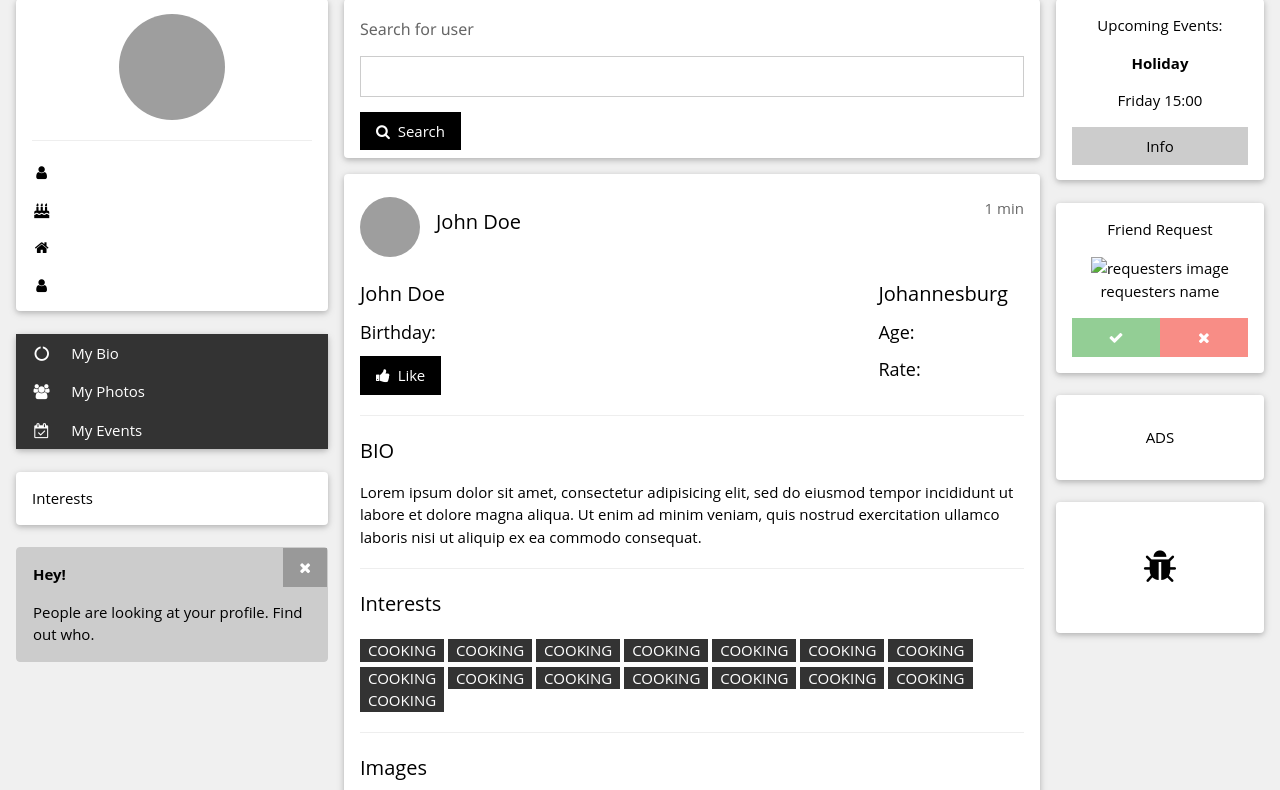
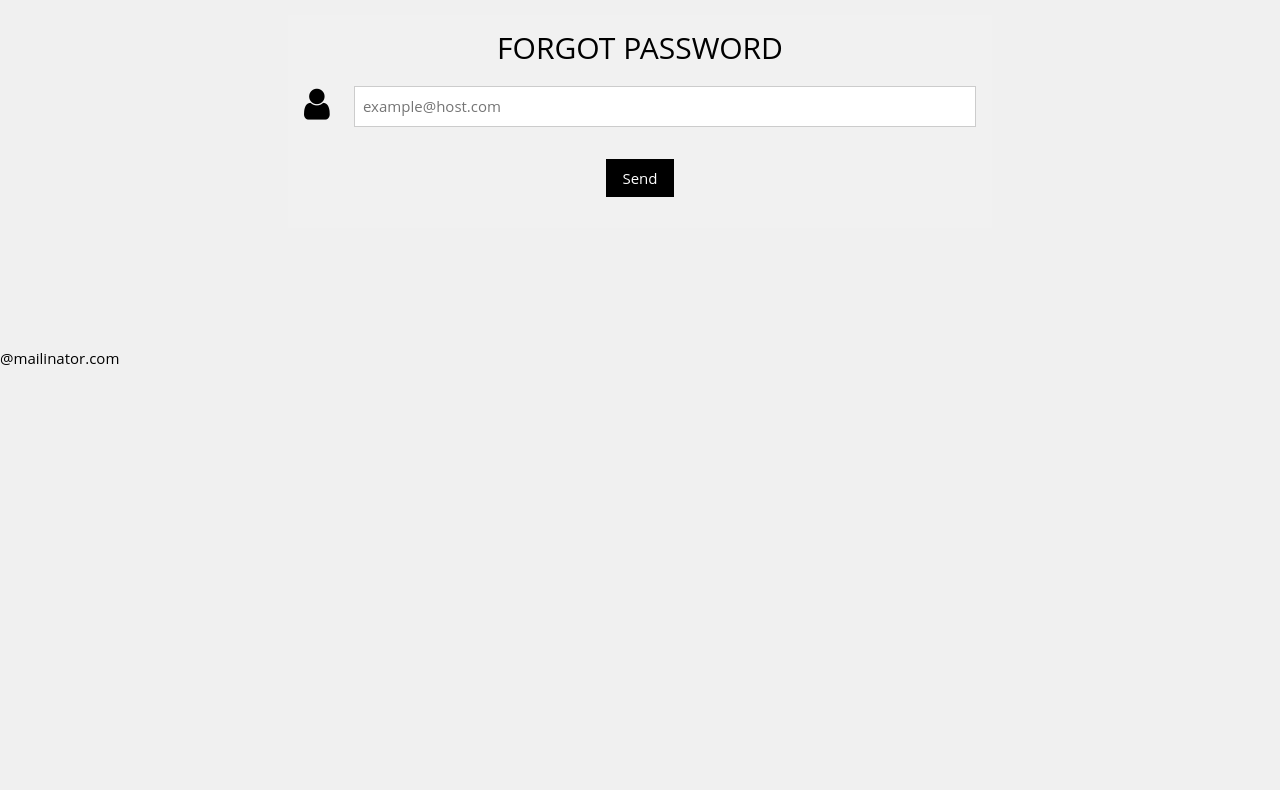
Before and after one commit to MarcelleBond/Matcher, a PHP site: page /camagru/test.html in a window 1280 px wide. Shown: the part 81-871 px from the top of the page. After the commit the page ends 446 px from the top, so only its background shows below. Run offline with PHP 8.4, Linux system fonts and the light colour scheme; grey boxes are pictures that could not be loaded.

Commit message:
good work

```diff
--- a/classes/validate.class.php
+++ b/classes/validate.class.php
@@ -55,6 +55,11 @@
 								$this->addError("{$value} is a invalid email");
 							}
 							break;
+							case 'ascii' :
+							if (!preg_match('/^(?=.*\d)(?=.*[A-Za-z])[0-9A-Za-z!@#$%*]{8,12}$/', $value)){
+								$this->addError("Password must contain Uppercase, Lowercase and number");
+							}
+							break;
 						}
 					}
 				}
--- a/js/UI.js
+++ b/js/UI.js
@@ -64,7 +64,7 @@ $(document).ready(function () {
 				if (Ajax('user_status.php', 'POST', "action=p.p", false) == 0) {
 					$('#middle_column').load("includes/UI/loggedin.php #preference", function () {
 						$('#error_spot').html('<p>Please upload an image before you can continue</p>');
-						window.location.href = "#update";
+						window.location.href = "#profile";
 						managescript('profile.js', 'add')
 					})
 				} else {
@@ -82,7 +82,6 @@ $(document).ready(function () {
 			function (data) {
 				if (data != 1 && (last_page() != 'login' && last_page() != 'register' && last_page() != 'forgotpassword'))
 				{
-					// alert('fuck Im logged out');
 					location.reload();
 				}
 			}
--- a/js/display_profile.js
+++ b/js/display_profile.js
@@ -13,7 +13,7 @@ $('#display_dob').append(profile.DOB);
 $('#display_loca').append(profile.location);
 $('#bio_text').html(profile.bio);
 for (var i = 0; i < images.length; i++)
-	$('#display_images').append('<div class="w3-half"><img src="' + images[i]['img_name'] + '" style="width:100%" class="w3-margin-bottom"></div>');
+	$('#display_images').append('<div class="w3-half"><img src="' + images[i]['img_name'] + '" style="max-width:100%" class="w3-margin-bottom"></div>');
 for (const key in profile.interest) {
 	if (profile.interest.hasOwnProperty(key)) {
 		const element = profile.interest[key];
--- a/js/home.js
+++ b/js/home.js
@@ -11,8 +11,8 @@ function profiles() {
 }
 
 
+
 function build_profile(name) {
-
 	Ajax('notifications.php', 'POST', 'addnotes=viewed you page&name=' + name.innerHTML, true);
 	$('#middle_content').fadeOut('slow', function () {
 		$('#middle_content').load("includes/UI/loggedin.php #person_profile", function () {
@@ -28,7 +28,6 @@ function build_profile(name) {
 			$('#persons_location').html(data.location);
 			$('#persons_age').html('Age: ' + Age(data.DOB));
 			$('#persons_fame').html('Fame: ' + data.fame + " pts");
-			$('#persons_birthday').html('Birthday: ' + data.DOB);
 			$('#persons_bio').html(data.bio);
 			for (const key in data.interest) {
 				if (data.interest.hasOwnProperty(key)) {
@@ -43,5 +42,4 @@ function build_profile(name) {
 		});
 	}).fadeIn('slow');
 
-
 }
--- a/js/navbar.js
+++ b/js/navbar.js
@@ -34,9 +34,9 @@ $('#logout_link').click(function () {
 	}
 });
 
-$('#views_and_likes').click(function(){
+$('#stats').click(function(){
 	managescript(last_page() + ".js", 'remove');
-	managescript('views.js');
+	managescript('stats.js');
 })
 
 $('#Notifications_icon').hover(function () {
--- a/js/register.js
+++ b/js/register.js
@@ -52,6 +52,7 @@ function getLocation() {
 function showPosition(position) {
     url = "https://maps.googleapis.com/maps/api/geocode/json?latlng=" + position.coords.latitude + "," + position.coords.longitude + "&key=AIzaSyA47t1t0JjL53u3KznXoMF_6oeVVjWTYaM";
     $.post(url, function (response) {
+        console.log(response)
         console.log("G API START");
         console.log(response.results[4]["geometry"]["location"]["lat"] + " , " + response.results[4]["geometry"]["location"]["lng"]);
         console.log("G API END");
--- a/login.php
+++ b/login.php
@@ -15,11 +15,11 @@ if (input::exists('request')) {
         'passwd' => array('required' => true),
     ));
     if ($validation->passed()) {
-        $user = new user(escape(input::get('username')));
+        $user = new user(escape(trim(input::get('username'))));
         if($user->data() != NULL)
         {
             if ($user->data()->active === '1') {
-                $login = $user->login(escape(input::get('username')), escape(input::get('passwd')));
+                $login = $user->login(escape(trim(input::get('username'))), escape(input::get('passwd')));
                 if ($login) {
                     echo 1;
                 } else {
--- a/test.html
+++ b/test.html
@@ -45,218 +45,49 @@
     <!-- Main content -->
     <div id='content'>
         <!-- Page Container -->
-        <div id='main_content' class="w3-container w3-content" style="max-width:1400px;margin-top:80px; margin-bottom: 80px">
+        <!-- <div id='main_content' class="w3-container w3-content" style="max-width:1400px;margin-top:80px; margin-bottom: 80px"> -->
             <!-- The Grid -->
-            <div class="w3-row">
+            <!-- <div class="w3-row"> -->
                 <!-- Left Column -->
-                <div id="left_column" class="w3-col m3">
-                    <!-- Profile -->
-                    <div class="w3-card w3-round w3-white">
-                        <div class="w3-container">
-                            <h4 id="display_username" class="w3-center"></h4>
-                            <p class="w3-center"><img id="propic" src="images/site_images/p_placeholder.jpeg" class="w3-circle"
-                                    style="height:106px;width:106px" alt="Avatar"></p>
-                            <hr>
-                            <p id="display_name"><i class="fa fa-user fa-fw w3-margin-right w3-text-theme"></i></p>
-                            <p id="display_dob"><i class="fa fa-birthday-cake fa-fw w3-margin-right w3-text-theme"></i></p>
-                            <p id="display_loca"><i class="fa fa-home fa-fw w3-margin-right w3-text-theme"></i></p>
-                            <p id="display_gender"><i class="fa fa-user fa-fw w3-margin-right w3-text-theme"></i></p>
-                        </div>
-                    </div>
-                    <br>
-
-                    <!-- Accordion -->
-                    <div class="w3-card w3-round">
-                        <div class="w3-white">
-                            <button onclick="myFunction('Demo1')" class="w3-button w3-block w3-theme-l1 w3-left-align"><i
-                                    class="fa fa-circle-o-notch fa-fw w3-margin-right"></i>
-                                My Bio</button>
-                            <div id="Demo1" class="w3-hide w3-container">
-                                <p id="bio_text">Some text..</p>
-                            </div>
-                            <button onclick="myFunction('Demo3')" class="w3-button w3-block w3-theme-l1 w3-left-align"><i
-                                    class="fa fa-users fa-fw w3-margin-right"></i>
-                                My Photos</button>
-                            <div id="Demo3" class="w3-hide w3-container">
-                                <div id="display_images" class="w3-row-padding">
-                                    <br>
-                                </div>
-                            </div>
-                            <button onclick="myFunction('Demo2')" class="w3-button w3-block w3-theme-l1 w3-left-align"><i
-                                    class="fa fa-calendar-check-o fa-fw w3-margin-right"></i>
-                                My Events</button>
-                            <div id="Demo2" class="w3-hide w3-container">
-                                <p>Some other text..</p>
-                            </div>
-                        </div>
-                    </div>
-                    <br>
-
-                    <!-- Interests -->
-                    <div class="w3-card w3-round w3-white w3-hide-small">
-                        <div class="w3-container">
-                            <p>Interests</p>
-                            <p id="display_interest">
-                            </p>
-                        </div>
-                    </div>
-                    <br>
-
-                    <!-- Alert Box -->
-                    <div class="w3-container w3-display-container w3-round w3-theme-l4 w3-border w3-theme-border w3-margin-bottom w3-hide-small">
-                        <span onclick="this.parentElement.style.display='none'" class="w3-button w3-theme-l3 w3-display-topright">
-                            <i class="fa fa-remove"></i>
-                        </span>
-                        <p><strong>Hey!</strong></p>
-                        <p>People are looking at your profile. Find out who.</p>
-                    </div>
-
-                    <!-- End Left Column -->
-                </div>
 
                 <!-- Middle Column -->
-                <div id="middle_column" class="w3-col m7">
-                    <div id="search_bar" class="w3-row-padding w3-margin-bottom">
-                        <div class="w3-col m12">
-                            <div class="w3-card w3-round w3-white">
-                                <div class="w3-container w3-padding">
-                                    <h6 class="w3-opacity">Search for user</h6>
-                                    <p contenteditable="true" class="w3-border w3-padding"></p>
-                                    <button type="button" class="w3-button w3-theme"><i class="fa fa-search"></i>
-                                         Search</button>
-                                </div>
-                            </div>
-                        </div>
-                    </div>
-                    <div id="middle_content">
-                        <div id="person_profile" class="w3-container w3-card w3-white w3-round w3-margin">
-                            <br>
-                            <img id="persons_dp" src="https://i.ytimg.com/vi/ktlQrO2Sifg/maxresdefault.jpg" alt="Avatar"
-                                class="w3-left w3-circle w3-margin-right" style="width:60px; height:60px">
-                            <span class="w3-right w3-opacity">1 min</span>
-                            <h4 id="persons_username">John Doe</h4><br>
-                            <div class="w3-container w3-right ">
-                                <h4 id="persons_location">Johannesburg</h4>
-                                <h5 id="persons_age">Age: </h5>
-                                <h5 id="persons_fame">Rate: </h5>
+                <!-- <div id="middle_column" class="w3-col m7"> -->
+                    <div id="forgot_password" class="w3-container w3-content" style="max-width:60%;margin-top:80px; margin-bottom: 80px">
+                        <form class="w3-container w3-card-40  w3-light-grey w3-text-black w3-margin">
+                            <h2 class="w3-center">FORGOT PASSWORD</h2>
 
-                            </div>
-                            <h4 id="persons_names">John Doe</h4>
-                            <h5 id="persons_birthday">Birthday: </h5>
-                            <button type="button" class="w3-button w3-theme-d1 "><i class="fa fa-thumbs-up"></i>
-                                 Like</button>
-
-                            <hr class="w3-clear">
-                            <h4>BIO</h4>
-                            <p id="persons_bio">Lorem ipsum dolor sit amet, consectetur adipisicing elit, sed do
-                                eiusmod tempor incididunt ut
-                                labore et dolore magna aliqua. Ut enim ad minim veniam, quis nostrud exercitation
-                                ullamco
-                                laboris nisi ut aliquip ex ea commodo consequat.</p>
-                            <hr class="w3-clear">
-                            <h4>Interests</h4>
-                            <p id='persons_interests'>
-                                <span class="w3-tag w3-medium w3-theme-l1 w3-margin-right-16" style="margin-top: 5px;">COOKING</span>
-                                <span class="w3-tag w3-medium w3-theme-l1 w3-margin-right-16" style="margin-top: 5px;">COOKING</span>
-                                <span class="w3-tag w3-medium w3-theme-l1 w3-margin-right-16" style="margin-top: 5px;">COOKING</span>
-                                <span class="w3-tag w3-medium w3-theme-l1 w3-margin-right-16" style="margin-top: 5px;">COOKING</span>
-                                <span class="w3-tag w3-medium w3-theme-l1 w3-margin-right-16" style="margin-top: 5px;">COOKING</span>
-                                <span class="w3-tag w3-medium w3-theme-l1 w3-margin-right-16" style="margin-top: 5px;">COOKING</span>
-                                <span class="w3-tag w3-medium w3-theme-l1 w3-margin-right-16" style="margin-top: 5px;">COOKING</span>
-                                <span class="w3-tag w3-medium w3-theme-l1 w3-margin-right-16" style="margin-top: 5px;">COOKING</span>
-                                <span class="w3-tag w3-medium w3-theme-l1 w3-margin-right-16" style="margin-top: 5px;">COOKING</span>
-                                <span class="w3-tag w3-medium w3-theme-l1 w3-margin-right-16" style="margin-top: 5px;">COOKING</span>
-                                <span class="w3-tag w3-medium w3-theme-l1 w3-margin-right-16" style="margin-top: 5px;">COOKING</span>
-                                <span class="w3-tag w3-medium w3-theme-l1 w3-margin-right-16" style="margin-top: 5px;">COOKING</span>
-                                <span class="w3-tag w3-medium w3-theme-l1 w3-margin-right-16" style="margin-top: 5px;">COOKING</span>
-                                <span class="w3-tag w3-medium w3-theme-l1 w3-margin-right-16" style="margin-top: 5px;">COOKING</span>
-                                <span class="w3-tag w3-medium w3-theme-l1 w3-margin-right-16" >COOKING</span>
-                            </p>
-                            <hr class="w3-clear">
-                            <h4>Images</h4>
-                            <div id="persons_pics" class="w3-row-padding" style="margin:0 -16px">
-                                <div class="w3-half">
-                                    <img src="https://i.ytimg.com/vi/xW_1kif7Nok/maxresdefault.jpg" style="width:100%"
-                                        alt="Northern Lights" class="w3-margin-bottom">
-                                </div>
-                                <div class="w3-half">
-                                    <img src="http://www.returnofkings.com/wp-content/uploads/2016/04/5.jpg" style="width:100%"
-                                        alt="Nature" class="w3-margin-bottom">
-                                </div>
-                                <div class="w3-half">
-                                    <img src="https://encrypted-tbn0.gstatic.com/images?q=tbn:ANd9GcQkdWyb5lZgfCVqoa-AGJEfnmum4gcsHIaDBgiM9YLxIPPzIRClRA"
-                                        style="width:100%" alt="Northern Lights" class="w3-margin-bottom">
-                                </div>
-                                <div class="w3-half">
-                                    <img src="https://i.ytimg.com/vi/fa-SH7tEfxA/maxresdefault.jpg" style="width:100%"
-                                        alt="Nature" class="w3-margin-bottom">
-                                </div>
-                                <div class="w3-half">
-                                    <img src="https://i1.sndcdn.com/artworks-000221406688-vpu1dc-t500x500.jpg" style="width:100%"
-                                        alt="Nature" class="w3-margin-bottom">
+                            <div class="w3-row w3-section">
+                                <div class="w3-col" style="width:50px"><i class="w3-xxlarge fa fa-user"></i></div>
+                                <div class="w3-rest">
+                                    <input class="w3-input w3-border" name="email" type="email" placeholder="example@host.com"
+                                        required>
                                 </div>
                             </div>
 
-                        </div>
+                            <p class="w3-center">
+                                <button id="SendButton" class="w3-button w3-section w3-black w3-ripple"> Send </button>
+                            </p>
+                        </form>
                     </div>
-                </div>
+                <!-- </div> -->
 
-                <!-- Right Column -->
-                <div id="right_column" class="w3-col m2">
-                    <div class="w3-card w3-round w3-white w3-center">
-                        <div class="w3-container">
-                            <p>Upcoming Events:</p>
-                            <p><strong>Holiday</strong></p>
-                            <p>Friday 15:00</p>
-                            <p><button class="w3-button w3-block w3-theme-l4">Info</button></p>
-                            <!-- <input type="range" min="1" max="100" value="50" class="slider" id="myRange" style="width: 100%"> -->
-                        </div>
-                    </div>
-                    <br>
 
-                    <div class="w3-card w3-round w3-white w3-center">
-                        <div class="w3-container">
-                            <p>Friend Request</p>
-                            <img id="requsters_img" src="" alt="requesters image" style="width:50%"><br>
-                            <span id="requsters_id">requesters name</span>
-                            <div class="w3-row w3-opacity">
-                                <div class="w3-half">
-                                    <button class="w3-button w3-block w3-green w3-section" title="Accept"><i class="fa fa-check"></i></button>
-                                </div>
-                                <div class="w3-half">
-                                    <button class="w3-button w3-block w3-red w3-section" title="Decline"><i class="fa fa-remove"></i></button>
-                                </div>
-                            </div>
-                        </div>
-                    </div>
-                    <br>
 
-                    <div class=" w3-card w3-round w3-white w3-padding-16 w3-center">
-                        <p>ADS</p>
-                    </div>
-                    <br>
+                <!-- End Page Container -->
+            <!-- </div> -->
 
-                    <div class="w3-card w3-round w3-white w3-padding-32 w3-center">
-                        <p><i class="fa fa-bug w3-xxlarge"></i></p>
-                    </div>
+        <!-- </div> -->
 
-                    <div id='error_spot' class=" ">
-                    </div>
-                    <!-- End Right Column -->
-                </div>
+        <br>
 
-                <!-- End Grid -->
-            </div>
-
-            <!-- End Page Container -->
-        </div>
-
-    </div>
-
-    <br>
-
-    <!-- Footer -->
-    <div id='foot'></div>
+        <!-- Footer -->
+        <div id='foot'></div>
 </body>
 
 </html>
+
+
+
+
+
+@mailinator.com
```
Also changed, not shown: home.php (+9 -2 lines), includes/UI/loggedin.php (+25 -46 lines), includes/UI/loggedout.php (+1 -17 lines), js/profile.js (+14 -6 lines), profile.php (+14 -9 lines), register.php (+7 -5 lines).
